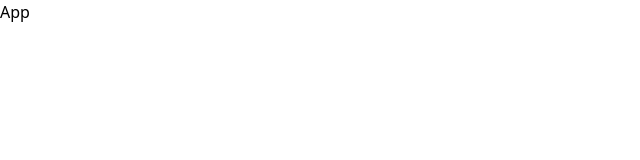
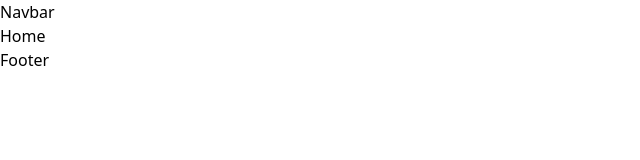
Before and after one commit to Sh-karan27/blog-frontend, a React (Vite) app: page / in a window 1280 px wide. Shown: the top 160 px of the page, without its empty margins (0-640 px from the left). Built offline with nearby package versions, Linux system fonts and the light colour scheme.

Commit message:
Routes setup

```diff
--- a/src/App.jsx
+++ b/src/App.jsx
@@ -1,7 +1,24 @@
 import React from 'react';
-
+import { BrowserRouter, Route, Routes } from 'react-router-dom';
+import Navbar from './components/Navbar';
+import Home from './sections/Home';
+import About from './sections/About';
+import Blog from './sections/Blog';
+import Footer from './components/Footer';
+import Error from './sections/Error';
 const App = () => {
-  return <div>App</div>;
+  return (
+    <BrowserRouter>
+      <Navbar />
+      <Routes>
+        <Route path='/' element={<Home />} />
+        <Route path='/about' element={<About />} />
+        <Route path='/blogs' element={<Blog />} />
+        <Route path='*' element={<Error />} />
+      </Routes>
+      <Footer />
+    </BrowserRouter>
+  );
 };
 
 export default App;
--- /dev/null
+++ b/src/sections/Error.jsx
@@ -0,0 +1,7 @@
+import React from 'react';
+
+const Error = () => {
+  return <div>Error</div>;
+};
+
+export default Error;
```
